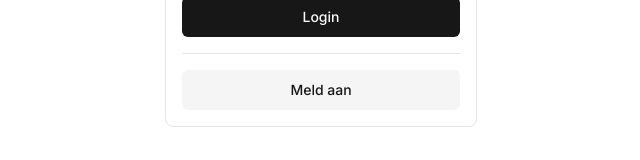
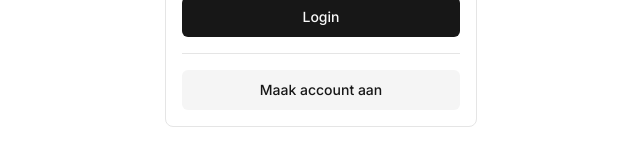
Before and after one commit to WEB4YOU-BE/P007-TenBoomgaerde, a Next.js app: page /login in a window 1280 px wide. Shown: the part 421-581 px from the top of the page, without its empty margins (319-959 px from the left). Built offline with nearby package versions, Linux system fonts and the light colour scheme.

Commit message:
Changed 'Meld aan' to 'Maak account aan'
Signed-off-by: Tiebe Deweerdt <tiebe.dw1@gmail.com>

```diff
--- a/app/login/page.tsx
+++ b/app/login/page.tsx
@@ -21,6 +21,6 @@ export default async function Login() {
         </div>
         <button className={buttonVariants()}>Login</button>
         <hr/>
-        <button formAction="/auth/sign-up" className={buttonVariants({variant: "secondary"})}>Meld aan</button>
+        <button formAction="/auth/sign-up" className={buttonVariants({variant: "secondary"})}>Maak account aan</button>
     </form>
 }
```
